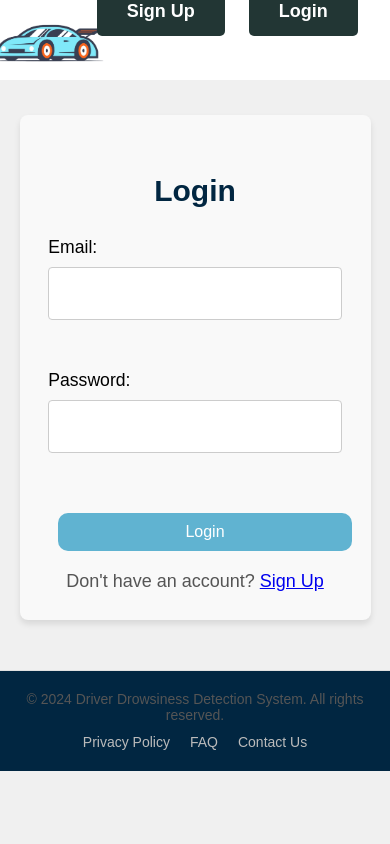
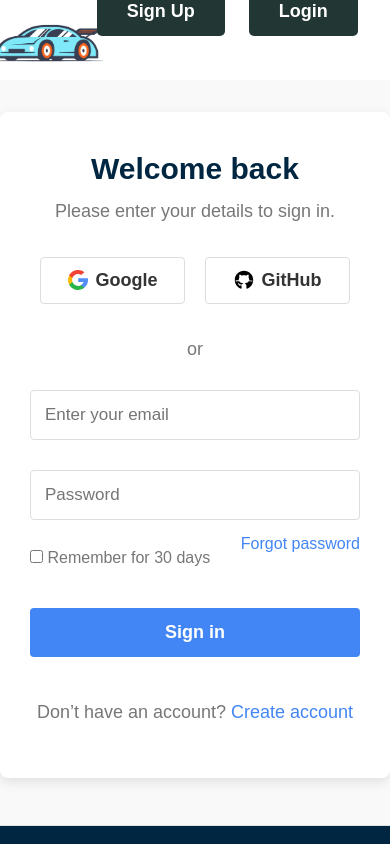
Before and after one commit to Naman1709/drowsiness_detection_final, a React (Vite) app in the folder drowsiness-detection/: page /login in a window 390 px wide. Built offline with nearby package versions, Linux system fonts and the light colour scheme.

Commit message:
updated login/register pages

```diff
--- a/drowsiness-detection/src/Styles/AuthPage/AuthPage.module.css
+++ b/drowsiness-detection/src/Styles/AuthPage/AuthPage.module.css
@@ -1,95 +1,102 @@
-/* src/Styles/AuthPage/AuthPage.module.css */
-
-/* General styling for form container */
-.container {
-    width: 100%;
-    max-width: 500px; /* You can adjust this for a larger form */
-    margin: 50px auto;
-    padding: 2rem;
+.authContainer {
+  display: flex;
+  align-items: center;
+  justify-content: center;
+  height: 90vh;
   background-color: #f9f9f9;
-    border-radius: 8px;
-    box-shadow: 0 4px 6px rgba(0, 0, 0, 0.1);
 }
 
-  h2 {
-    font-size: 2.2rem; /* Increase heading font size */
-    margin-bottom: 1.8rem; /* Add a little more space below heading */
+.authCard {
+  width: 550px; /* Reduced width for a narrower form */
+  padding: 40px 30px; /* Increased padding for more height */
+  border-radius: 8px;
+  box-shadow: 0px 4px 12px rgba(0, 0, 0, 0.1);
+  background-color: #fff;
   text-align: center;
-    font-family: 'Arial', sans-serif;
 }
 
-  p {
-    font-size: 1.2rem; /* Increase paragraph font size */
-    color: #555;
+.authCard h2 {
+  margin: 0;
+  font-size: 30px; /* Increased font size */
 }
 
-  .form-group {
-    margin-bottom: 1.8rem; /* Increase margin between input fields */
+.authCard p {
+  color: #777;
+  margin: 15px 0;
+  font-size: 18px; /* Increased font size */
 }
 
-  label {
-    display: block;
-    font-size: 1.3rem; /* Increase label font size */
-    margin-bottom: 0.6rem;
-    font-family: 'Arial', sans-serif;
+.authButtons {
+  display: flex;
+  justify-content: space-between;
+  margin: 25px 0;
 }
 
-  input {
-    width: 100%;
-    padding: 0.9rem; /* Increase padding for better touch interaction */
-    font-size: 1.3rem; /* Increase font size inside input */
+.authButton {
+  width: 48%;
+  padding: 12px;
+  background-color: #fff;
+  color: #333;
+  border: 1px solid #ddd;
   border-radius: 4px;
-    border: 1px solid #ccc;
-    outline: none;
-    box-sizing: border-box;
+  cursor: pointer;
+  font-weight: bold;
+  display: flex;
+  align-items: center;
+  justify-content: center;
+  font-size: 18px; /* Increased font size */
 }
 
-  input[type="password"], input[type="text"], input[type="email"], input[type="tel"] {
-    margin-bottom: 1.3rem; /* Add space between fields */
+.icon {
+  width: 20px;
+  height: 20px;
+  margin-right: 8px;
 }
 
-  button {
+.authCard form {
+  display: flex;
+  flex-direction: column;
+}
+
+.authCard input {
+  margin: 15px 0; /* Increased spacing */
+  padding: 14px; /* Increased padding for height */
+  border: 1px solid #ddd;
+  border-radius: 4px;
+  font-size: 17px; /* Increased font size */
+}
+
+.options {
+  display: flex;
+  justify-content: space-between;
+  font-size: 16px; /* Increased font size */
+  color: #777;
+}
+
+.options a {
+  color: #4285F4;
+  text-decoration: none;
+}
+
+.signInBtn,
+.signUpBtn {
   width: 100%;
-    padding: 1.2rem;
-    font-size: 1.3rem; /* Increase font size on button */
-    background-color: #007bff;
-    color: #fff;
+  padding: 14px; /* Increased padding */
+  margin: 30px 0;
+  background-color: #4285F4;
+  color: white;
   border: none;
   border-radius: 4px;
   cursor: pointer;
+  font-weight: bold;
+  font-size: 18px;
 }
 
-  button:hover {
-    background-color: #0056b3;
+.authCard a {
+  color: #4285F4;
+  text-decoration: none;
 }
 
-  .error-message {
-    color: red;
-    font-size: 1.2rem; /* Increase error message font size */
-    margin-top: 1.3rem;
-    text-align: center;
+.authCard a:hover {
+  text-decoration: underline;
 }
-
-  /* Optional: Responsive design for small screens */
-  @media (max-width: 768px) {
-    .container {
-      width: 90%;
-      padding: 1.8rem;
-    }
-
-    h2 {
-      font-size: 2rem;
-    }
-
-    label {
-      font-size: 1.1rem;
-    }
-
-    input, button {
-      font-size: 1.2rem;
-    }
-
-    button {
-      padding: 1rem;
-    }
-  }
--- a/drowsiness-detection/src/components/LoginPage.jsx
+++ b/drowsiness-detection/src/components/LoginPage.jsx
@@ -1,68 +1,39 @@
-import React, { useState } from "react";
-import { useNavigate, Link } from "react-router-dom";
+import React from 'react';
+import { Link } from 'react-router-dom';
 import styles from "../Styles/AuthPage/AuthPage.module.css";
 
 const LoginPage = () => {
-  const [email, setEmail] = useState("");
-  const [password, setPassword] = useState("");
-  const [error, setError] = useState("");
-  const navigate = useNavigate();
-
-  const handleLogin = async (event) => {
-    event.preventDefault();
-    const credentials = { email, password };
-
-    try {
-      const response = await fetch("http://localhost:5000/api/login", {
-        method: "POST",
-        headers: {
-          "Content-Type": "application/json",
-        },
-        body: JSON.stringify(credentials),
-      });
-
-      if (response.ok) {
-        const data = await response.json();
-        console.log("Login successful:", data);
-        navigate("/profile");
-      } else {
-        const errorData = await response.json();
-        setError(errorData.message || "Login failed. Please try again.");
-      }
-    } catch (error) {
-      setError("An error occurred. Please try again later.");
-      console.error("Error:", error);
-    }
-  };
-
   return (
-    <div className={styles.container}>
-      <h2>Login</h2>
-      <form onSubmit={handleLogin}>
-        <div className={styles["form-group"]}>
-          <label>Email:</label>
-          <input
-            type="email"
-            value={email}
-            onChange={(e) => setEmail(e.target.value)}
-            required
-          />
+    <div className={styles.authContainer}>
+      <div className={styles.authCard}>
+        <h2>Welcome back</h2>
+        <p>Please enter your details to sign in.</p>
+        <div className={styles.authButtons}>
+          <button className={`${styles.authButton}`}>
+            <img src="/google.svg" alt="Google" className={styles.icon} />
+            Google
+          </button>
+          <button className={`${styles.authButton}`}>
+            <img src="/github.svg" alt="GitHub" className={styles.icon} />
+            GitHub
+          </button>
         </div>
-        <div className={styles["form-group"]}>
-          <label>Password:</label>
-          <input
-            type="password"
-            value={password}
-            onChange={(e) => setPassword(e.target.value)}
-            required
-          />
-        </div>
-        {error && <p className={styles["error-message"]}>{error}</p>}
-        <button type="submit">Login</button>
-      </form>
-      <p>
-        Don't have an account? <Link to="/signup">Sign Up</Link>
-      </p>
+        <p>or</p>
+        <form>
+          <input type="email" placeholder="Enter your email" required />
+          <input type="password" placeholder="Password" required />
+          <div className={styles.options}>
+            <label>
+              <input type="checkbox" /> Remember for 30 days
+            </label>
+            <Link to="#">Forgot password</Link>
+          </div>
+          <button type="submit" className={styles.signInBtn}>Sign in</button>
+        </form>
+        <p>
+          Don’t have an account? <Link to="/signup">Create account</Link>
+        </p>
+      </div>
     </div>
   );
 };
--- a/drowsiness-detection/src/components/SignupPage.jsx
+++ b/drowsiness-detection/src/components/SignupPage.jsx
@@ -1,107 +1,25 @@
-import React, { useState } from "react";
-import { useNavigate, Link } from "react-router-dom";
-import styles from "../Styles/AuthPage/AuthPage.module.css"; // Import styles
+import React from 'react';
+import { Link } from 'react-router-dom';
+import styles from "../Styles/AuthPage/AuthPage.module.css";
 
 const SignupPage = () => {
-  const [name, setName] = useState("");
-  const [email, setEmail] = useState("");
-  const [password, setPassword] = useState("");
-  const [emergencyContact, setEmergencyContact] = useState("");
-  const [alternateEmergencyContact, setAlternateEmergencyContact] = useState("");
-  const [error, setError] = useState("");
-  const navigate = useNavigate();
-
-  const handleSignup = async (event) => {
-    event.preventDefault();
-    const userDetails = {
-      name,
-      email,
-      password,
-      emergencyContact,
-      alternateEmergencyContact,
-    };
-
-    try {
-      const response = await fetch("http://localhost:5000/api/signup", {
-        method: "POST",
-        headers: {
-          "Content-Type": "application/json",
-        },
-        body: JSON.stringify(userDetails),
-      });
-
-      if (response.ok) {
-        const data = await response.json();
-        console.log("Signup successful:", data);
-        navigate("/login");
-      } else {
-        const errorData = await response.json();
-        setError(errorData.message || "Signup failed. Please try again.");
-      }
-    } catch (error) {
-      setError("An error occurred. Please try again later.");
-      console.error("Error:", error);
-    }
-  };
-
   return (
-    <div className={styles.container}>
-      <h2>Register</h2>
-      <form onSubmit={handleSignup}>
-        <div className={styles["form-group"]}>
-          <label>Name:</label>
-          <input
-            type="text"
-            value={name}
-            onChange={(e) => setName(e.target.value)}
-            required
-          />
-        </div>
-        <div className={styles["form-group"]}>
-          <label>Email:</label>
-          <input
-            type="email"
-            value={email}
-            onChange={(e) => setEmail(e.target.value)}
-            required
-          />
-        </div>
-        <div className={styles["form-group"]}>
-          <label>Password:</label>
-          <input
-            type="password"
-            value={password}
-            onChange={(e) => setPassword(e.target.value)}
-            required
-          />
-        </div>
-        <div className={styles["form-group"]}>
-          <label>Emergency Contact No.:</label>
-          <input
-            type="tel"
-            value={emergencyContact}
-            onChange={(e) => setEmergencyContact(e.target.value)}
-            required
-            pattern="^[0-9]{10}$" // Regex for a 10-digit phone number
-            placeholder="Enter 10-digit number"
-          />
-        </div>
-        <div className={styles["form-group"]}>
-          <label>Alternate Emergency Contact No. (optional):</label>
-          <input
-            type="tel"
-            value={alternateEmergencyContact}
-            onChange={(e) => setAlternateEmergencyContact(e.target.value)}
-            pattern="^[0-9]{10}$" // Regex for a 10-digit phone number
-            placeholder="Enter 10-digit number (optional)"
-          />
-        </div>
-        {error && <p className={styles["error-message"]}>{error}</p>}
-        <button type="submit">Signup</button>
-      </form>
-      <p>
-        Already a user? <Link to="/login">Login</Link>
-      </p>
+    <div className={styles.authContainer}>
+      <div className={styles.authCard}>
+        <h2>Create an account</h2>
+        <p>Fill in the details to create your account.</p>
+        <form>
+          <input type="text" placeholder="Full Name" required />
+          <input type="email" placeholder="Email" required />
+          <input type="password" placeholder="Password" required />
+          <input type="tel" placeholder="Emergency Contact No." required />
+          <input type="tel" placeholder="Alternate Emergency Contact No. (optional)" />
+          <button type="submit" className={styles.signUpBtn}>Sign up</button>
+        </form>
+        <p>
+          Already have an account? <Link to="/login">Sign in</Link>
+        </p>
+      </div>
     </div>
   );
 };
```
Also changed, not shown: drowsiness-detection/public/github.svg (added), drowsiness-detection/public/google.svg (added). Lines whose indentation alone changed are shown as unchanged.
